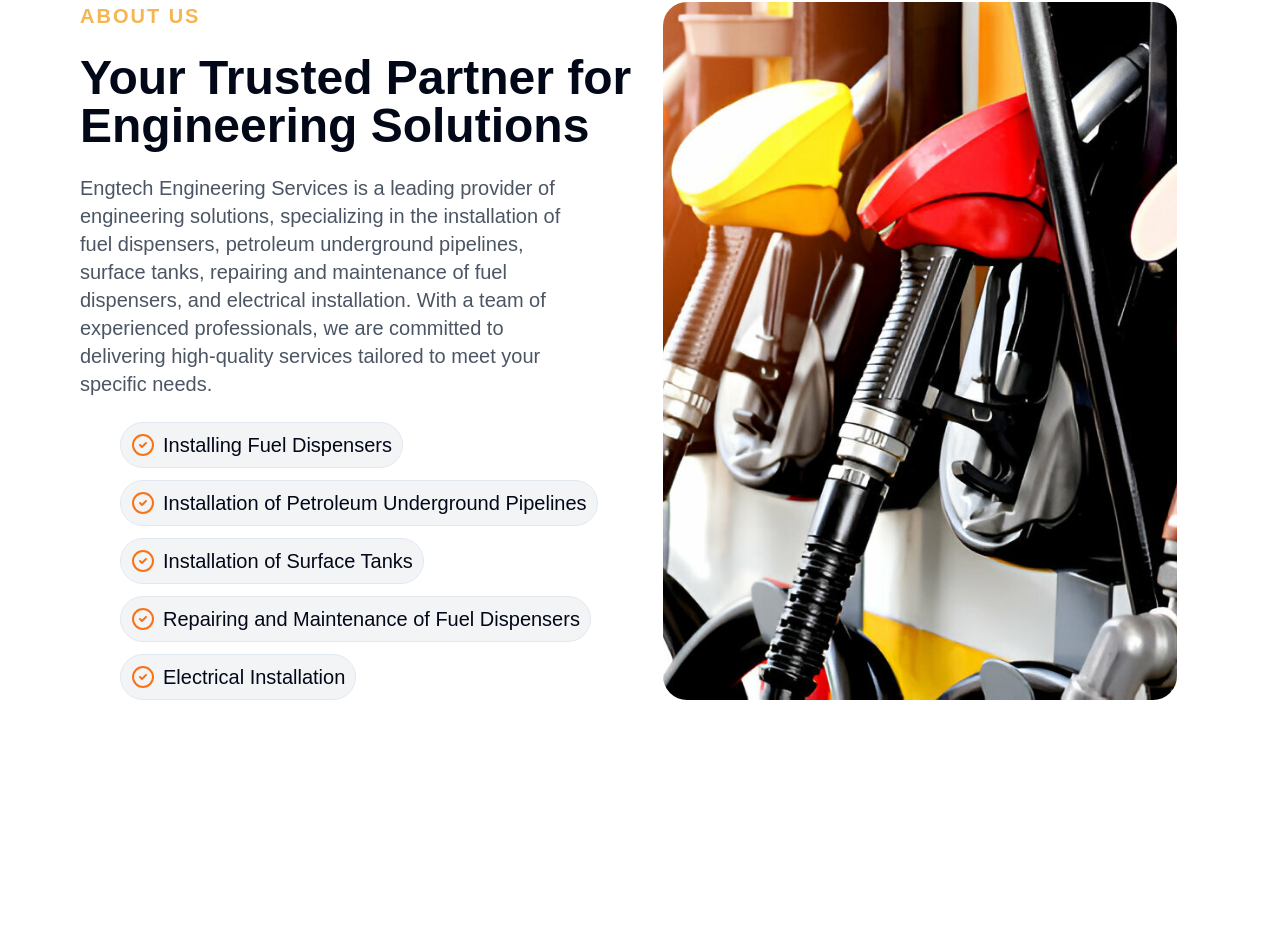
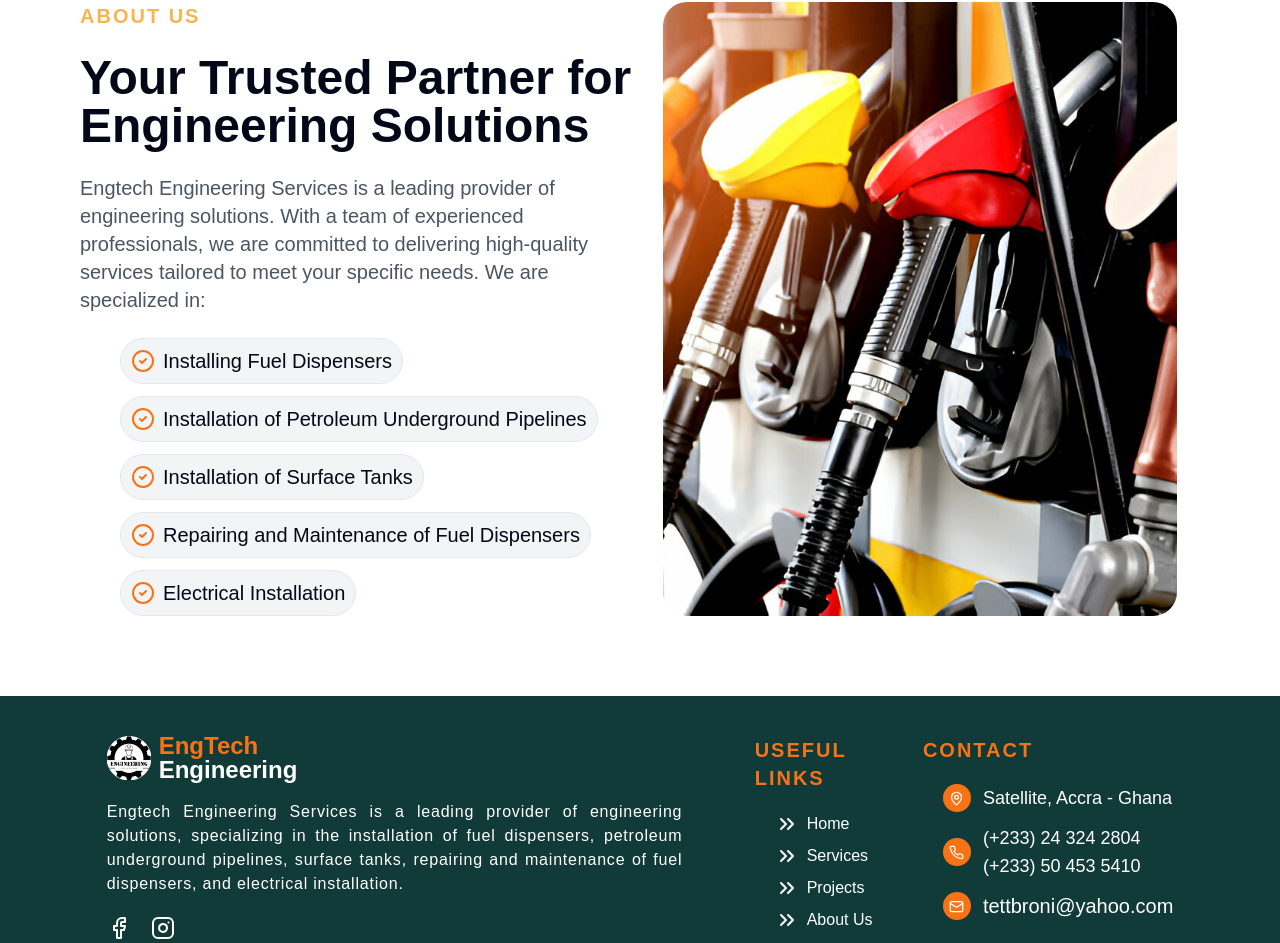
Before and after one commit to PrinceNarteh/engtech-engineering, a Next.js app: page /about in a window 1280 px wide. Shown: the part 546-1489 px from the top of the page. Before the commit the page ends 1326 px from the top, so only its background shows below. Built offline with nearby package versions, Linux system fonts and the light colour scheme; a web font is replaced by a local one.

Commit message:
feat: add footer

```diff
--- a/app/about/page.tsx
+++ b/app/about/page.tsx
@@ -28,13 +28,11 @@ const AboutUsPage = () => {
           </h2>
           <p className="text-xl w-11/12 text-gray-600">
             Engtech Engineering Services is a leading provider of engineering
-            solutions, specializing in the installation of fuel dispensers,
-            petroleum underground pipelines, surface tanks, repairing and
-            maintenance of fuel dispensers, and electrical installation. With a
-            team of experienced professionals, we are committed to delivering
-            high-quality services tailored to meet your specific needs.
+            solutions. With a team of experienced professionals, we are
+            committed to delivering high-quality services tailored to meet your
+            specific needs. We are specialized in:
           </p>
-          <div className="flex flex-wrap gap-3 pl-10">
+          <div className="flex flex-wrap gap-3 pl-5 lg:pl-10">
             {services.map((service, idx) => (
               <div
                 key={idx}
--- a/app/layout.tsx
+++ b/app/layout.tsx
@@ -3,6 +3,7 @@ import localFont from "next/font/local";
 import "./globals.css";
 import { cn } from "@/lib/utils";
 import Navbar from "@/components/layout/navbar";
+import { Footer } from "@/components/footer";
 
 const fontSans = localFont({
   src: [
@@ -45,6 +46,7 @@ export default function RootLayout({
       <body className={cn("font-archivo", fontSans.className)}>
         <Navbar />
         {children}
+        <Footer />
       </body>
     </html>
   );
--- a/components/banner.tsx
+++ b/components/banner.tsx
@@ -14,7 +14,7 @@ const Banner = ({ image, heading, subHeading }: BannerProps) => {
     >
       <div className="h-full text-white flex flex-col justify-center px-7 md:px-10 lg:px-20">
         <h2 className="text-6xl font-bold mb-3 lg:w-10/12">{heading}</h2>
-        <p className="text-xl tracking-wider w-11/12 md:w-8/12 lg:w-6/12">
+        <p className="text-xl tracking-wider w-11/12 md:w-10/12 lg:w-6/12">
           {subHeading}
         </p>
       </div>
--- /dev/null
+++ b/components/footer.tsx
@@ -0,0 +1,96 @@
+import { links } from "@/data";
+import {
+  ChevronsRight,
+  Facebook,
+  Instagram,
+  Mail,
+  MapPin,
+  PhoneIcon,
+} from "lucide-react";
+import Image from "next/image";
+import Link from "next/link";
+import React from "react";
+
+export const Footer = () => {
+  return (
+    <div className="bg-[#103b38] py-10 ">
+      <div className="w-10/12 mx-auto text-white flex flex-col lg:flex-row gap-5">
+        <div className="flex-[3] space-y-5">
+          <Link href="/" className="flex gap-2">
+            <Image
+              src="/images/logo.png"
+              alt="logo"
+              width={40}
+              height={40}
+              className="shrink-0 size-11"
+            />
+            <h3 className="font-bold leading-5 text-2xl">
+              <span className="text-orange-500 inline-block mb-1">EngTech</span>{" "}
+              <br />
+              <span className="">Engineering</span>
+            </h3>
+          </Link>
+          <p className="text-justify tracking-wider mt-7 lg:w-11/12">
+            Engtech Engineering Services is a leading provider of engineering
+            solutions, specializing in the installation of fuel dispensers,
+            petroleum underground pipelines, surface tanks, repairing and
+            maintenance of fuel dispensers, and electrical installation.
+          </p>
+          <div className="flex items-center gap-5">
+            <Facebook />
+            <Instagram />
+          </div>
+        </div>
+        <div className="flex-[2] flex gap-5">
+          <div className="flex-1">
+            <h3 className="text-orange-500 font-bold tracking-widest text-xl">
+              USEFUL LINKS
+            </h3>
+
+            <div className="space-y-2 pl-5 mt-5">
+              {links.map((link, idx) => (
+                <Link
+                  key={idx}
+                  href={link.path}
+                  className="flex gap-2 hover:text-orange-500"
+                >
+                  <ChevronsRight />
+                  <span>{link.label}</span>
+                </Link>
+              ))}
+            </div>
+          </div>
+          <div className="flex-1">
+            <h3 className="text-orange-500 font-bold tracking-widest text-xl">
+              CONTACT
+            </h3>
+
+            <div className="space-y-3 pl-5">
+              <div className="flex items-center gap-3 mt-5">
+                <div className="bg-orange-500 rounded-full size-7 flex-center text-white">
+                  <MapPin size={15} />
+                </div>
+                <span className="text-lg">Satellite, Accra - Ghana</span>
+              </div>
+              <div className="flex items-center gap-3">
+                <div className="shrink-0 bg-orange-500 rounded-full size-7 flex-center text-white">
+                  <PhoneIcon size={15} />
+                </div>
+                <div className="text-lg">
+                  <p>(+233) 24 324 2804</p>
+                  <p>(+233) 50 453 5410</p>
+                </div>
+              </div>
+              <div className="flex items-center gap-3">
+                <div className="bg-orange-500 rounded-full size-7 flex-center text-white">
+                  <Mail size={15} />
+                </div>
+                <span className="text-xl">tettbroni@yahoo.com</span>
+              </div>
+            </div>
+          </div>
+        </div>
+      </div>
+    </div>
+  );
+};
--- a/components/layout/navbar.tsx
+++ b/components/layout/navbar.tsx
@@ -15,29 +15,7 @@ import {
   SheetTitle,
   SheetTrigger,
 } from "@/components/ui/sheet";
-
-const links = [
-  {
-    label: "Home",
-    path: "/",
-  },
-  {
-    label: "Services",
-    path: "/services",
-  },
-  {
-    label: "Projects",
-    path: "/projects",
-  },
-  {
-    label: "About Us",
-    path: "/about",
-  },
-  {
-    label: "Contact",
-    path: "/contact",
-  },
-];
+import { links } from "@/data";
 
 const Navbar = () => {
   const pathname = usePathname();
--- a/data/index.ts
+++ b/data/index.ts
@@ -1,3 +1,26 @@
+export const links = [
+  {
+    label: "Home",
+    path: "/",
+  },
+  {
+    label: "Services",
+    path: "/services",
+  },
+  {
+    label: "Projects",
+    path: "/projects",
+  },
+  {
+    label: "About Us",
+    path: "/about",
+  },
+  {
+    label: "Contact",
+    path: "/contact",
+  },
+];
+
 export const services = [
   {
     title: "Installing Fuel Dispensers",
```
